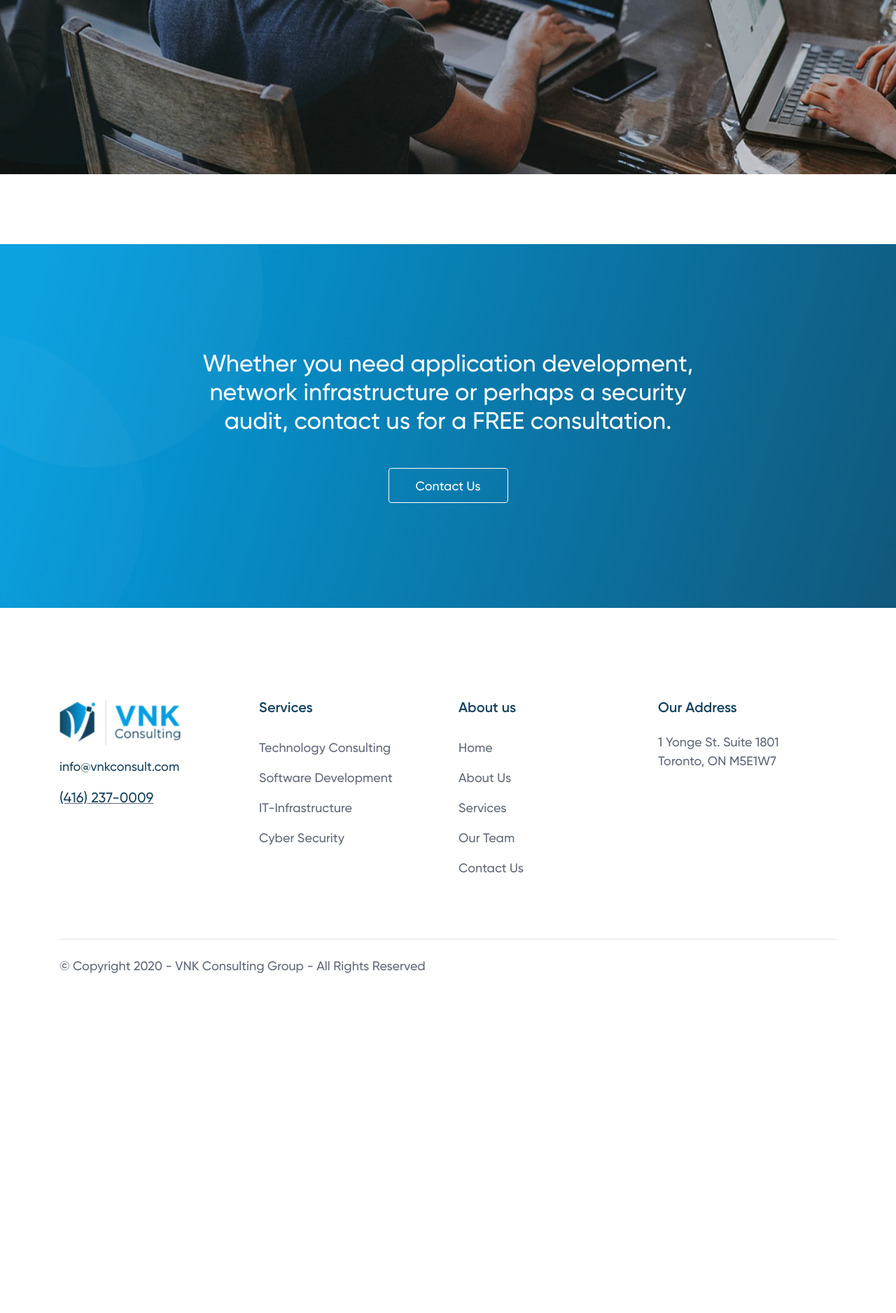
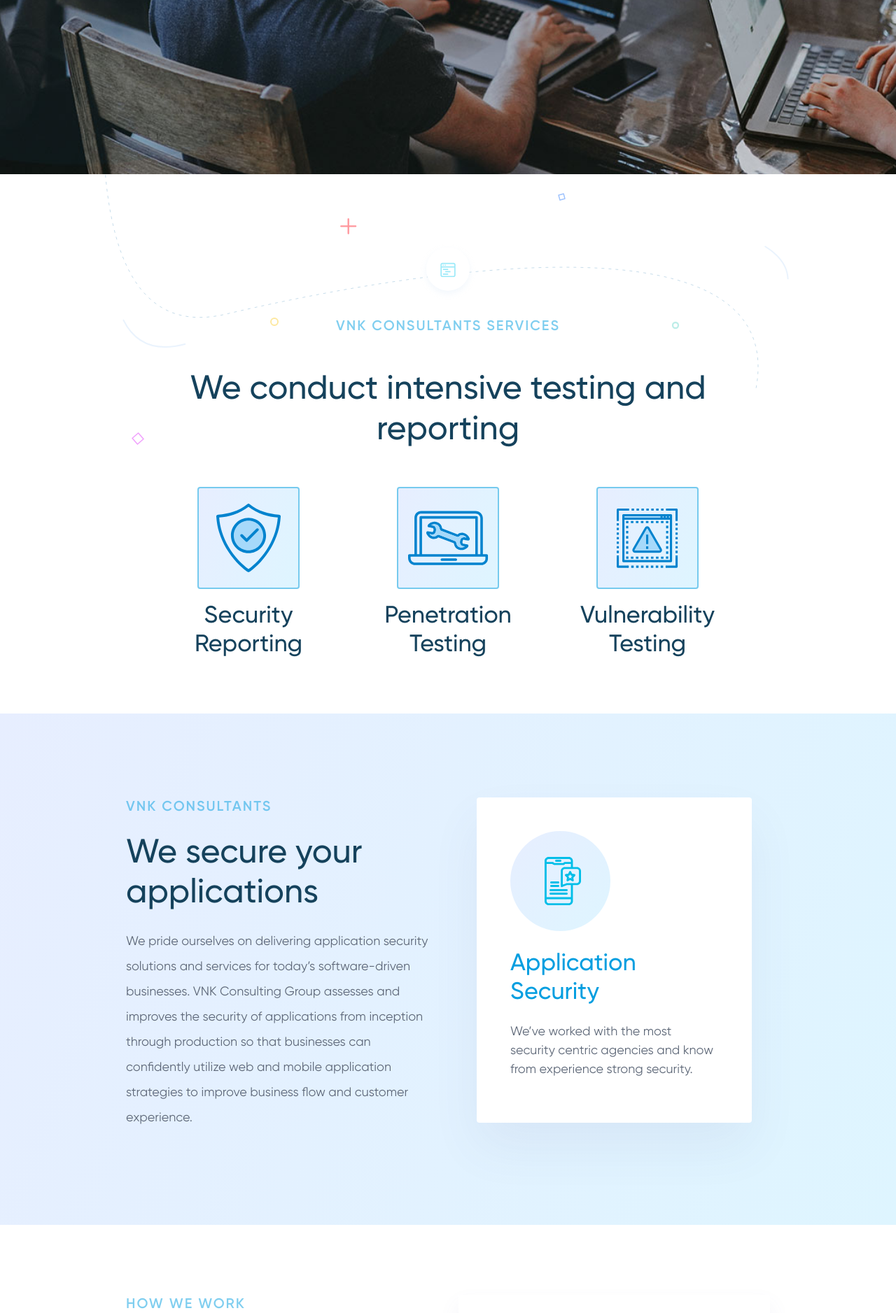
Before and after one commit to ifancyabroad/cloud-sherpas, a Jekyll site: the page built from pages/security.html, in a window 1280 px wide. Shown: the part 451-2328 px from the top of the page at 70% size. Built offline with Jekyll 4.4.1, drawn with Linux system fonts in a browser that asks for light colours; before the commit the page ends 1893 px from its top, so only the background shows below that; some of the changed text lies outside the part shown.

Commit message:
Add security page

```diff
--- /dev/null
+++ b/_includes/services/about-security.html
@@ -0,0 +1,32 @@
+<section class="about-software mb-5">
+    <div class="container">
+        <div class="row justify-content-center mb-5">
+            <div class="col-md-10 text-center" data-aos="fade-up" data-aos-offset="300">
+                <img class="bg-shapes-services" src="{{ 'assets/images/icons/dashed_line_plus_shapes.svg' | relative_url }}" alt="Background shapes">
+                <img class="mb-4" src="{{ 'assets/images/icons/about-icon.svg' | relative_url }}" alt="About" width="80">
+                <h5 class="text-info spaced mb-5">VNK CONSULTANTS SERVICES</h5>
+                <h2>We conduct intensive testing and reporting</h2>
+            </div>
+        </div>
+        <div class="row justify-content-center">
+            <div class="col-md-3 mb-4" data-aos="fade-up">
+                <div class="security-icon bg-secondary-gradient rounded mx-auto mb-3">
+                    <img src="{{ 'assets/images/icons/secure.svg' | relative_url }}" alt="Security Reporting">
+                </div>
+                <h3 class="text-center">Security Reporting</h3>
+            </div>
+            <div class="col-md-3 mb-4" data-aos="fade-up" data-aos-delay="100">
+                <div class="security-icon bg-secondary-gradient rounded mx-auto mb-3">
+                    <img src="{{ 'assets/images/icons/penetration.svg' | relative_url }}" alt="Penetration Testing">
+                </div>
+                <h3 class="text-center">Penetration Testing</h3>
+            </div>
+            <div class="col-md-3 mb-4" data-aos="fade-up" data-aos-delay="200">
+                <div class="security-icon bg-secondary-gradient rounded mx-auto mb-3">
+                    <img src="{{ 'assets/images/icons/vulnerability.svg' | relative_url }}" alt="Vulnerability Testing">
+                </div>
+                <h3 class="text-center">Vulnerability Testing</h3>
+            </div>
+        </div>
+    </div>
+</section>
--- /dev/null
+++ b/_includes/services/approach.html
@@ -0,0 +1,44 @@
+<section class="approach">
+    <div class="container">
+        <div class="row justify-content-center">
+            <div class="col-lg-5" data-aos="fade-up">
+                <h5 class="text-info spaced mb-4">HOW WE WORK</h5>
+                <h2 class="mb-4">Our Approach</h2>
+                <p class="font-weight-light line-height-large mb-4"> With a strategic combination of automation, process and infrastructure, we seamlessly integrate application security into the software lifecycle, thereby eliminating vulnerabilities during the lowest-cost point of the development process, and blocking threats while in production.</p>
+                <p class="font-weight-light line-height-large">Our comprehensive solution is managed by our security experts and stems from a powerful combination of best-in-class technology.</p>
+            </div>
+            <div class="col-lg-5">
+                <div class="approach-card bg-white rounded d-flex align-items-center p-4 mb-4" data-aos="fade-left">
+                    <div class="progress-circle position-relative mr-4">
+                        <img src="{{ 'assets/images/icons/progress-high.svg' | relative_url }}" alt="Application security">
+                        <span class="progress-percentage">80%</span>
+                    </div>
+                    <div>
+                        <h5 class="text-dark">Nearly 80% of applications</h5>
+                        <p class="text-gray font-weight-light mb-0">written for the web contain at least one vulnerability on initial assessment</p>
+                    </div>
+                </div>
+                <div class="approach-card bg-white rounded d-flex align-items-center p-4 mb-4" data-aos="fade-left">
+                    <div class="progress-circle position-relative mr-4">
+                        <img src="{{ 'assets/images/icons/progress-high.svg' | relative_url }}" alt="Application security">
+                        <span class="progress-percentage">83%</span>
+                    </div>
+                    <div>
+                        <h5 class="text-dark">Web and mobile applications</h5>
+                        <p class="text-gray font-weight-light mb-0">account for more than a third of data breaches</p>
+                    </div>
+                </div>
+                <div class="approach-card bg-white rounded d-flex align-items-center p-4" data-aos="fade-left">
+                    <div class="progress-circle position-relative mr-4">
+                        <img class="float-right" src="{{ 'assets/images/icons/progress-low.svg' | relative_url }}" alt="Application security">
+                        <span class="progress-percentage">25%</span>
+                    </div>
+                    <div>
+                        <h5 class="text-dark">Attacks at the application layer</h5>
+                        <p class="text-gray font-weight-light mb-0">are growing by more than 25% annually</p>
+                    </div>
+                </div>
+            </div>
+        </div>
+    </div>
+</section>
--- /dev/null
+++ b/_includes/services/we-secure.html
@@ -0,0 +1,18 @@
+<section class="we-secure bg-secondary-gradient">
+    <div class="container">
+        <div class="row justify-content-center">
+            <div class="col-lg-5" data-aos="fade-up">
+                <h5 class="text-info spaced mb-4">VNK CONSULTANTS</h5>
+                <h2 class="mb-4">We secure your applications</h2>
+                <p class="font-weight-light line-height-large">We pride ourselves on delivering application security solutions and services for today’s software-driven businesses. VNK Consulting Group assesses and improves the security of applications from inception through production so that businesses can confidently utilize web and mobile application strategies to improve business flow and customer experience.</p>
+            </div>
+            <div class="col-lg-5" data-aos="fade-up" data-aos-delay="100">
+                <div class="security-card bg-white rounded p-5 mx-auto">
+                    <img class="mb-4" src="{{ 'assets/images/icons/application-security.svg' | relative_url }}" alt="Application security">
+                    <h3 class="text-info mb-4">Application Security</h3>
+                    <p class="font-weight-light">We’ve worked with the most security centric agencies and know from experience strong security.</p>
+                </div>
+            </div>
+        </div>
+    </div>
+</section>
--- a/_sass/services.scss
+++ b/_sass/services.scss
@@ -106,3 +106,43 @@
         }
     }
 }
+
+.security-icon {
+    height: 146px;
+    width: 146px;
+    display: flex;
+    align-items: center;
+    justify-content: center;
+    border: solid 2px #76caee;
+}
+
+.we-secure {
+    padding-top: 120px;
+    padding-bottom: 120px;
+
+    .security-card {
+        max-width: 393px;
+        box-shadow: 0 35px 70px 0 rgba(78, 81, 144, 0.07);
+    }
+}
+
+.approach {
+    padding-top: 100px;
+    padding-bottom: 120px;
+
+    .approach-card {
+        box-shadow: 0 15px 30px 0 rgba(101, 105, 167, 0.08);
+
+        .progress-circle {
+            min-height: 86px;
+            min-width: 80px;
+
+            .progress-percentage {
+                position: absolute;
+                top: 48%;
+                left: 50%;
+                transform: translate(-50%, -50%);
+            }
+        }
+    }
+}
--- a/pages/security.html
+++ b/pages/security.html
@@ -7,4 +7,7 @@ header_title: Application & Network Security
 header_text: Securing The Software That Your Business Depends On & Protecting The Data Your Business Relies On.
 ---
 {% include common/header-page.html %}
+{% include services/about-security.html %}
+{% include services/we-secure.html %}
+{% include services/approach.html %}
 {% include common/contact-cta.html %}
```
Also changed, not shown: assets/images/icons/application-security.svg (added), assets/images/icons/penetration.svg (added), assets/images/icons/progress-high.svg (added), assets/images/icons/progress-low.svg (added), assets/images/icons/vulnerability.svg (added).
